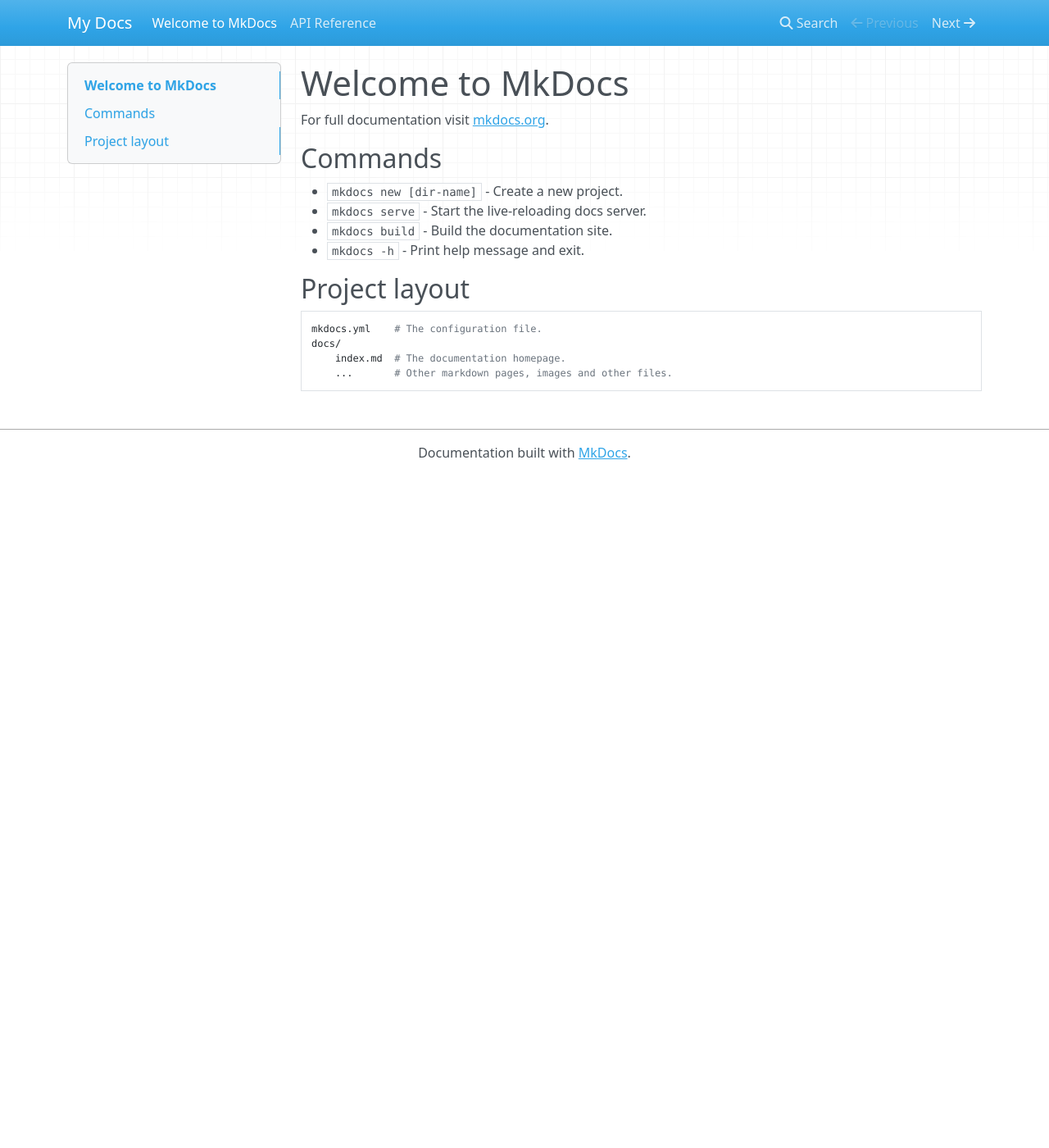
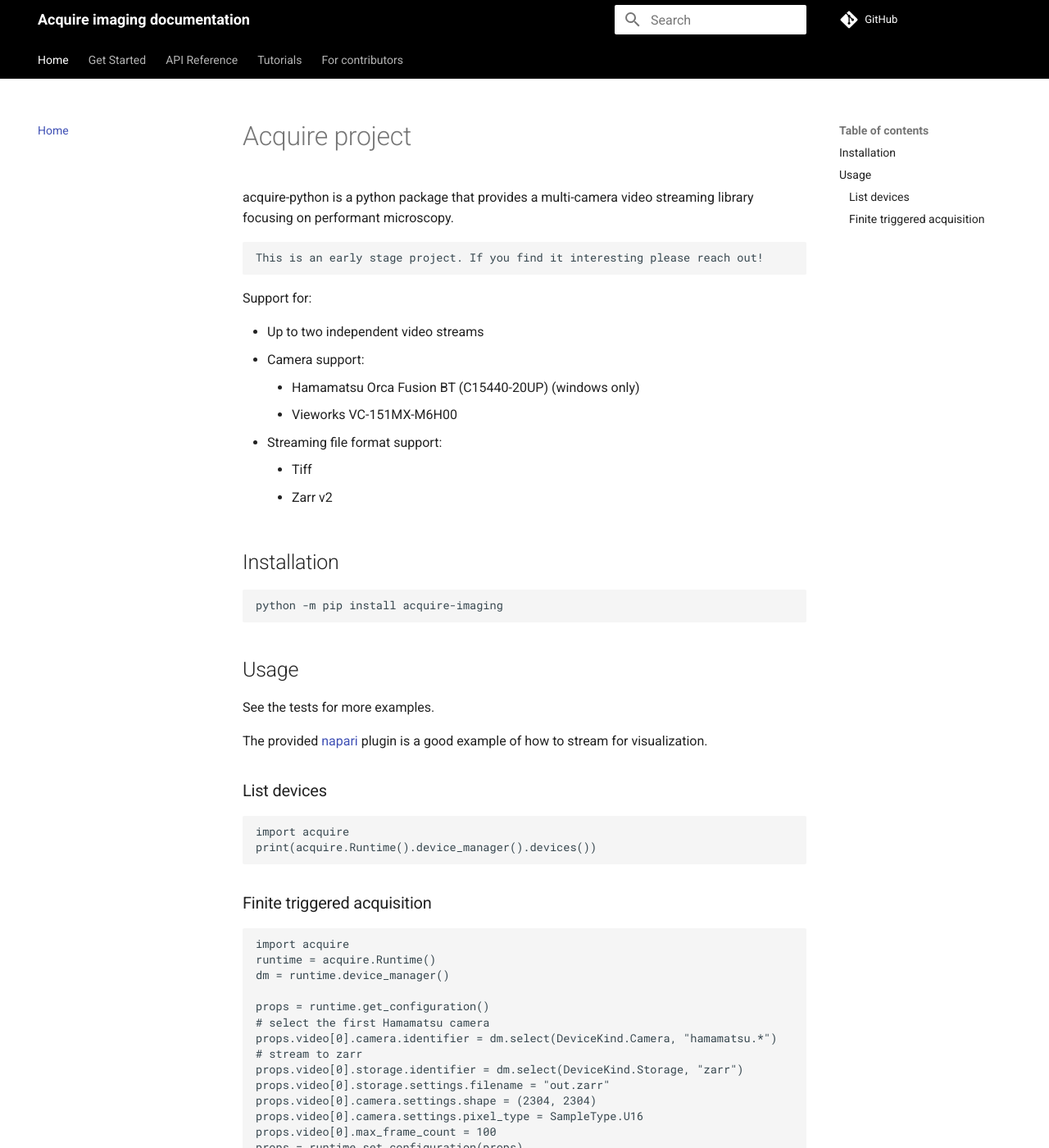
Before and after one commit to melissawm/acquire-docs, an MkDocs documentation site: the page built from docs/index.md, in a window 1280 px wide and 1400 px high. Shown: the whole window at 82% size. Built offline with MkDocs 1.6.1 and Material for MkDocs 9.7.7, drawn with Linux system fonts in a browser that asks for light colours; nearby versions of some CDN libraries; some of the changed text lies outside the part shown.

Commit message:
Initial gh-pages/mkdocs set up (#5)
* Initial gh-pages/mkdocs set up

* Copy for landing page

* Initial styling

* More styling

* Update docs/index.md

---------

Co-authored-by: Alan Liddell <alan.c.liddell@gmail.com>

````diff
--- a/docs/index.md
+++ b/docs/index.md
@@ -1,17 +1,167 @@
-# Welcome to MkDocs
+# Acquire project
 
-For full documentation visit [mkdocs.org](https://www.mkdocs.org).
+acquire-python is a python package that provides a multi-camera video streaming
+library focusing on performant microscopy.
 
-## Commands
+```{note}
+This is an early stage project. If you find it interesting please reach out!
+```
 
-* `mkdocs new [dir-name]` - Create a new project.
-* `mkdocs serve` - Start the live-reloading docs server.
-* `mkdocs build` - Build the documentation site.
-* `mkdocs -h` - Print help message and exit.
+Support for:
 
-## Project layout
+* Up to two independent video streams
+* Camera support:
+    * Hamamatsu Orca Fusion BT (C15440-20UP) (windows only)
+    * Vieworks VC-151MX-M6H00
+* Streaming file format support:
+    * Tiff
+    * Zarr v2
 
-    mkdocs.yml    # The configuration file.
-    docs/
-        index.md  # The documentation homepage.
-        ...       # Other markdown pages, images and other files.
+## Installation
+
+```bash
+python -m pip install acquire-imaging
+```
+
+## Usage
+
+See the tests for more examples.
+
+The provided [napari][] plugin is a good example of how to stream for visualization.
+
+### List devices
+
+```python
+import acquire
+print(acquire.Runtime().device_manager().devices())
+```
+
+### Finite triggered acquisition
+
+```python
+import acquire
+runtime = acquire.Runtime()
+dm = runtime.device_manager()
+
+props = runtime.get_configuration()
+# select the first Hamamatsu camera
+props.video[0].camera.identifier = dm.select(DeviceKind.Camera, "hamamatsu.*")
+# stream to zarr
+props.video[0].storage.identifier = dm.select(DeviceKind.Storage, "zarr")
+props.video[0].storage.settings.filename = "out.zarr"
+props.video[0].camera.settings.shape = (2304, 2304)
+props.video[0].camera.settings.pixel_type = SampleType.U16
+props.video[0].max_frame_count = 100
+props = runtime.set_configuration(props)
+
+runtime.start()
+runtime.stop()  # wait for acquisition to complete
+```
+
+# Development
+
+We welcome contributors. The following will help you get started building the
+code.
+
+## Environment
+
+Requires
+
+- CMake 3.23+ ([download page](https://cmake.org/download/) or via
+  [chocolatey](https://community.chocolatey.org/packages/cmake))
+- A C++20 compiler (Microsoft Visual Studio Community [download
+  page](https://visualstudio.microsoft.com/downloads/), or clang)
+- Rust (via rustup, see [install
+  page](https://www.rust-lang.org/tools/install))
+- conda (optional; via
+  [miniconda](https://docs.conda.io/en/latest/miniconda.html))
+- libclang >= v5.0 (on windows via [choco](https://chocolatey.org/) `choco
+  install llvm` or, on osx, via [brew](https://brew.sh/) `brew install llvm`)
+
+It's strongly recommended you create a python environment for development
+
+```bash
+conda create --name acquire python=3.11
+conda activate acquire
+```
+
+## Build
+
+```bash
+conda activate acquire
+git submodule update --init --recursive
+pip install maturin
+maturin build -i python
+```
+
+**Important** When updating the 'acquire-video-runtime' (the c api), you need to manually trigger
+a rebuild by touching `wrapper.h`.
+
+```bash
+git submodule update # updates acquire-video-runtime
+touch wrapper.h # will trigger a rebuild
+python -m build
+```
+
+This package depends on a submodule ([acquire-video-runtime](https://github.com/acquire-project/acquire-video-runtime))
+and binaries from the following Acquire drivers:
+
+- [acquire-driver-common](https://github.com/acquire-project/acquire-driver-common)
+- [acquire-driver-hdcam](https://github.com/acquire-project/acquire-driver-hdcam)
+- [acquire-driver-egrabber](https://github.com/acquire-project/acquire-driver-egrabber)
+- [acquire-driver-zarr](https://github.com/acquire-project/acquire-driver-zarr)
+
+The build script will automatically try to fetch the binaries from GitHub releases.
+In order to configure which release of each driver to use, you can set the value in `drivers.json`:
+
+```json
+{
+  "acquire-driver-common": "0.1.0",
+  "acquire-driver-hdcam": "0.1.0",
+  "acquire-driver-egrabber": "0.1.0",
+  "acquire-driver-zarr": "0.1.0"
+}
+```
+
+These values can be set to a specific version, or to `nightly` for nightly builds.
+
+## Develop
+
+```bash
+pip install -e ".[testing]"
+pytest -s --tb=short --log-cli-level=0
+```
+
+This project uses [`pre-commit`](https://pre-commit.com/) to run required
+checks as git hooks.
+
+```bash
+pip install pre-commit
+pre-commit install
+```
+
+## Troubleshooting
+
+### Maturin can't find a python interpreter
+
+`Maturin` is a command line tool associated with
+[`pyo3`](https://pyo3.rs/v0.16.4/). It helps automate the build and packaging
+process. It's invoked by `setuptools` during a build.
+
+1. Double-check you've activated the right conda environment.
+2. Try `maturin build -i python`
+
+This seems to happen on windows in anaconda environments when multiple python
+interpreters are available on the path.
+
+It seems to happen less frequently when invoked via pip - `pip install -e .`
+will end up invoking maturin.
+
+### Working with an editable install, how do I update the build?
+
+It depends on what you changed:
+
+- **acquire-video-runtime** (c/c++ code): `touch wrapper.h; maturin develop`
+- **rust code**: `maturin develop`
+
+[napari]: https://github.com/napari/napari
--- /dev/null
+++ b/docs/stylesheets/custom.css
@@ -0,0 +1,41 @@
+.md-header {
+    background-color: black;
+}
+
+.md-tabs {
+    background-color: black;
+}
+
+.md-header__button.md-logo {
+    display: none;
+}
+
+[dir="ltr"] .md-header__title {
+    margin-left: 0.6rem;
+}
+
+.md-search__form {
+    background-color: white;
+}
+
+.md-search__form:hover {
+    background-color: white;
+}
+
+.md-header .md-search__input::placeholder {
+    color: #767676;
+}
+
+.md-search__icon[for="__search"] {
+    color: #767676;
+}
+
+.md-footer {
+    background-color:#EFF2FC;
+    color: black;
+}
+
+.md-footer-meta {
+    background-color: black;
+    color: white;
+}
--- a/mkdocs.yml
+++ b/mkdocs.yml
@@ -1 +1,24 @@
-site_name: My Docs
+site_name: Acquire imaging documentation
+repo_url: https://github.com/acquire-project
+
+theme:
+  name: material
+  features:
+    - navigation.tabs
+    - navigation.footer
+  custom_dir: overrides
+
+extra_css:
+  - stylesheets/custom.css
+
+nav:
+  - Home: index.md
+  - Get Started: get_started.md
+  - API Reference: api_reference.md
+  - Tutorials: tutorials.md
+  - For contributors: for_contributors.md
+
+extra:
+  social:
+    - icon: fontawesome/brands/github
+      link: https://acquire-project.zulipchat.com
--- /dev/null
+++ b/overrides/partials/czi.html
@@ -0,0 +1,3 @@
+<div class="md-copyright">
+Acquire is a service of the <a href="https://chanzuckerberg.com/">Chan Zuckerberg Initiative.</a>
+</div>
--- /dev/null
+++ b/overrides/partials/footer.html
@@ -0,0 +1,88 @@
+<!--
+  Copyright (c) 2016-2023 Martin Donath <martin.donath@squidfunk.com>
+
+  Permission is hereby granted, free of charge, to any person obtaining a copy
+  of this software and associated documentation files (the "Software"), to
+  deal in the Software without restriction, including without limitation the
+  rights to use, copy, modify, merge, publish, distribute, sublicense, and/or
+  sell copies of the Software, and to permit persons to whom the Software is
+  furnished to do so, subject to the following conditions:
+
+  The above copyright notice and this permission notice shall be included in
+  all copies or substantial portions of the Software.
+
+  THE SOFTWARE IS PROVIDED "AS IS", WITHOUT WARRANTY OF ANY KIND, EXPRESS OR
+  IMPLIED, INCLUDING BUT NOT LIMITED TO THE WARRANTIES OF MERCHANTABILITY,
+  FITNESS FOR A PARTICULAR PURPOSE AND NON-INFRINGEMENT. IN NO EVENT SHALL THE
+  AUTHORS OR COPYRIGHT HOLDERS BE LIABLE FOR ANY CLAIM, DAMAGES OR OTHER
+  LIABILITY, WHETHER IN AN ACTION OF CONTRACT, TORT OR OTHERWISE, ARISING
+  FROM, OUT OF OR IN CONNECTION WITH THE SOFTWARE OR THE USE OR OTHER DEALINGS
+  IN THE SOFTWARE.
+-->
+
+<!-- Footer -->
+<footer class="md-footer">
+
+    <!-- Link to previous and/or next page -->
+    {% if "navigation.footer" in features %}
+    {% if page.previous_page or page.next_page %}
+    {% if page.meta and page.meta.hide %}
+    {% set hidden = "hidden" if "footer" in page.meta.hide %}
+    {% endif %}
+    <nav class="md-footer__inner md-grid" aria-label="{{ lang.t('footer') }}" {{ hidden }}>
+
+        <!-- Link to previous page -->
+        {% if page.previous_page %}
+        {% set direction = lang.t("footer.previous") %}
+        <a href="{{ page.previous_page.url | url }}" class="md-footer__link md-footer__link--prev"
+            aria-label="{{ direction }}: {{ page.previous_page.title | e }}">
+            <div class="md-footer__button md-icon">
+                {% set icon = config.theme.icon.previous or "material/arrow-left" %}
+                {% include ".icons/" ~ icon ~ ".svg" %}
+            </div>
+            <div class="md-footer__title">
+                <span class="md-footer__direction">
+                    {{ direction }}
+                </span>
+                <div class="md-ellipsis">
+                    {{ page.previous_page.title }}
+                </div>
+            </div>
+        </a>
+        {% endif %}
+
+        <!-- Link to next page -->
+        {% if page.next_page %}
+        {% set direction = lang.t("footer.next") %}
+        <a href="{{ page.next_page.url | url }}" class="md-footer__link md-footer__link--next"
+            aria-label="{{ direction }}: {{ page.next_page.title | e }}">
+            <div class="md-footer__title">
+                <span class="md-footer__direction">
+                    {{ direction }}
+                </span>
+                <div class="md-ellipsis">
+                    {{ page.next_page.title }}
+                </div>
+            </div>
+            <div class="md-footer__button md-icon">
+                {% set icon = config.theme.icon.next or "material/arrow-right" %}
+                {% include ".icons/" ~ icon ~ ".svg" %}
+            </div>
+        </a>
+        {% endif %}
+    </nav>
+    {% endif %}
+    {% endif %}
+
+    <!-- Further information -->
+    <div class="md-footer-meta md-typeset">
+        <div class="md-footer-meta__inner md-grid">
+            {% include "partials/copyright.html" %}
+            {% include "partials/czi.html" %}
+            <!-- Social links -->
+            {% if config.extra.social %}
+            {% include "partials/social.html" %}
+            {% endif %}
+        </div>
+    </div>
+</footer>
--- /dev/null
+++ b/requirements.txt
@@ -0,0 +1 @@
+mkdocs-material
````
Also changed, not shown: README.md (added, +12 -0 lines), docs/api_reference.md (added, +1 -0 lines), docs/for_contributors.md (added, +5 -0 lines), docs/get_started.md (added, +1 -0 lines), docs/tutorials.md (added, +1 -0 lines), 2 other files.
